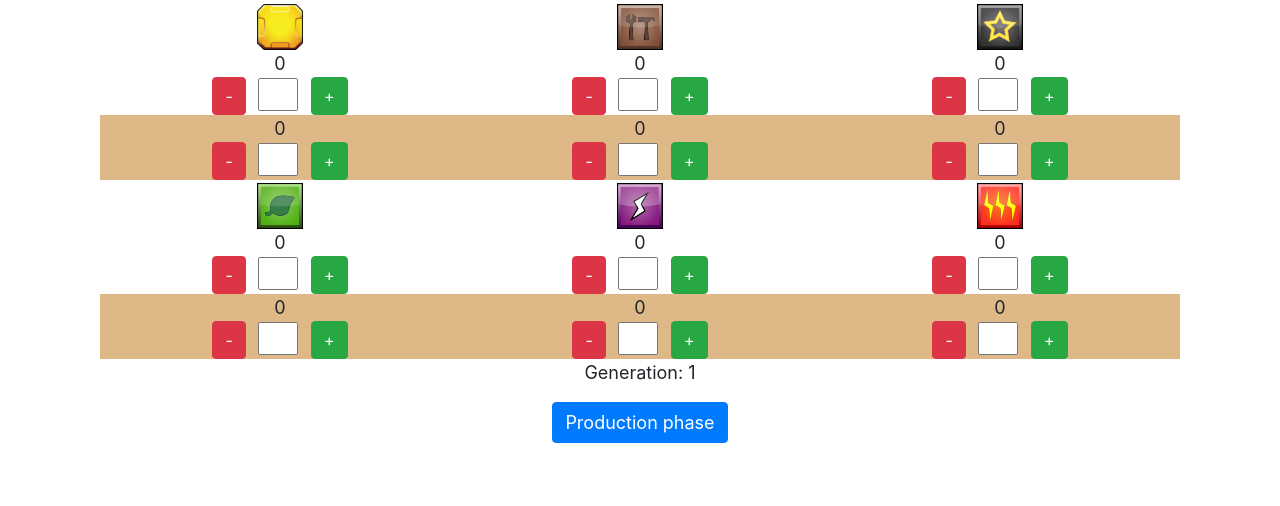
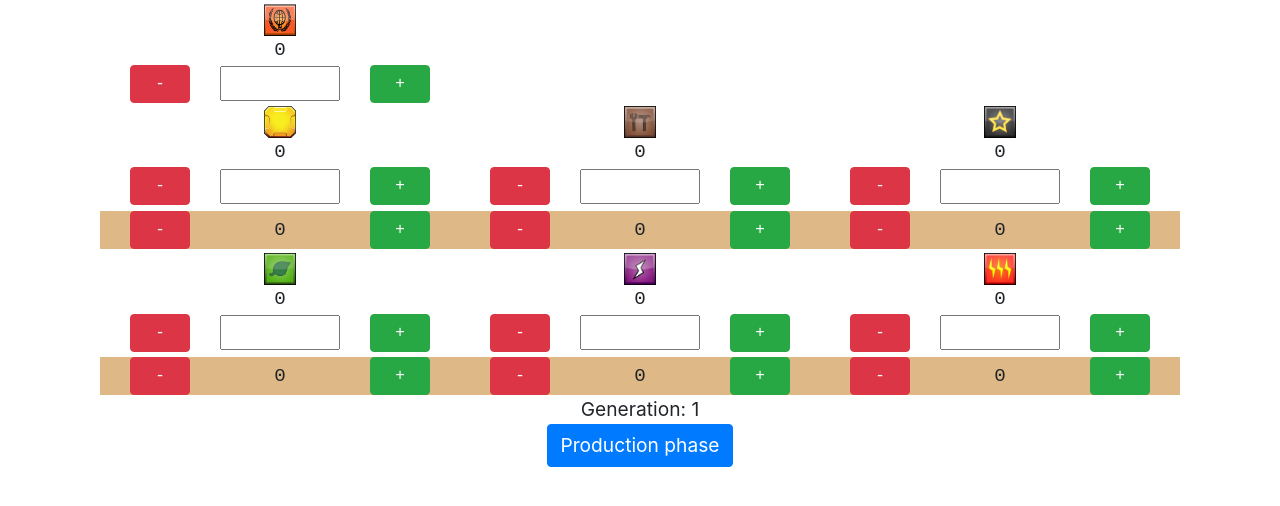
Before and after one commit to galberola/terraforming-mars-companion, a React (Create React App) app: page / in a window 1280 px wide. Shown: the top 506 px of the page. Built offline with nearby package versions, Linux system fonts and the light colour scheme.

Commit message:
[added] New resource Terraforming Rating (added to production calculation) & overhaul of UI

```diff
--- a/public/css/styles.css
+++ b/public/css/styles.css
@@ -1,22 +1,36 @@
 .resource-tab {
-  font-size: 18px;
+  font-size: 1.2em;
 }
 
+.resource-tab .generation,
 .resource-tab .production-btn {
-  font-size: 18px;
+  font-size: 1em;
+}
+
+.resource-tab .generation {
+  margin-bottom: 0;
 }
 
 .resource-item {
   padding-top: .2em;
+  font-family: monospace;
 }
 
 .resource-input input[type=number] {
-  width: 40px;
-  max-width: 40px;
-  margin-left: .7em;
-  margin-right: .7em;
+  text-align: center;
 }
 
+.resource-input p {
+  margin: 0;
+  padding: 0;
+}
+
+.resource-input-production {
+  background-color: burlywood;
+  margin-top: .3em;
+}
+
+/* Hide arrows in Input Number element */
 /* Chrome, Safari, Edge, Opera */
 .resource-input input[type=number]::-webkit-outer-spin-button,
 .resource-input input[type=number]::-webkit-inner-spin-button {
@@ -28,12 +42,3 @@
 .resource-input input[type=number] {
   -moz-appearance: textfield;
 }
-
-.resource-input p {
-  margin: 0;
-  padding: 0;
-}
-
-.resource-input-production {
-  background-color: burlywood;
-}
--- a/src/components/resource/resource-input.tsx
+++ b/src/components/resource/resource-input.tsx
@@ -41,11 +41,31 @@ export default class ResourceInput extends Component<ResourceInputProps> {
       className += " resource-input-production";
     }
 
+    if (this.props.isProduction === true) {
+      return <div className={className}>
+        <div className="row no-gutters">
+        <p className="col-1 col-sm-1"></p>
+        <input type="button" className="btn btn-danger col-2 col-sm-2" onClick={e => this.onClick(InputAction.SUB)} value="-" />
+        <p className="col-1 col-sm-1"></p>
+        <p className="value col-4 col-sm-4 align-self-center">{this.props.amount}</p>
+        <p className="col-1 col-sm-1"></p>
+        <input type="button" className="btn btn-success col-2 col-sm-2" onClick={e => this.onClick(InputAction.ADD)} value="+" />
+        <p className="col-1 col-sm-1"></p>
+      </div>
+      </div>
+    }
+
     return <div className={className}>
       <p className="value">{this.props.amount}</p>
-      <input type="button" className="btn btn-danger" onClick={e => this.onClick(InputAction.SUB)} value="-" />
-      <input type="number" ref={i => this.numberInputRef = i} />
-      <input type="button" className="btn btn-success" onClick={e => this.onClick(InputAction.ADD)} value="+" />
+      <div className="row no-gutters">
+        <p className="col-1 col-sm-1"></p>
+        <input type="button" className="btn btn-danger col-2 col-sm-2" onClick={e => this.onClick(InputAction.SUB)} value="-" />
+        <p className="col-1 col-sm-1"></p>
+        <input type="number" className="col-4 col-sm-4 align-self-center" ref={i => this.numberInputRef = i} />
+        <p className="col-1 col-sm-1"></p>
+        <input type="button" className="btn btn-success col-2 col-sm-2" onClick={e => this.onClick(InputAction.ADD)} value="+" />
+        <p className="col-1 col-sm-1"></p>
+      </div>
     </div>
   }
 }
--- a/src/components/resource/resource-item.tsx
+++ b/src/components/resource/resource-item.tsx
@@ -9,12 +9,20 @@ export interface ResourceItemProps {
   onAmountModified: (name: string, quantity: number) => void,
   onProductionModified: (name: string, quantity: number) => void,
   className?: string,
+  hideProduction?: boolean,
 }
 
 export default function RenderItem(props: ResourceItemProps) {
+  let productionInput = props.hideProduction
+    ? undefined
+    : <ResourceInput
+    amount={props.production}
+    isProduction={true}
+    onAddQuantity={quantity => props.onProductionModified(props.name, quantity)} />;
+
   return <div className={"resource-item " + props.className}>
-      <img alt={props.name} src={props.icon} width="46" height="46" />
+      <img alt={props.name} src={props.icon} width="32" height="32" />
       <ResourceInput amount={props.amount} onAddQuantity={quantity => props.onAmountModified(props.name, quantity)} />
-      <ResourceInput amount={props.production} isProduction={true} onAddQuantity={quantity => props.onProductionModified(props.name, quantity)} />
+      { productionInput }
     </div>;
 }
--- a/src/components/resource/resources-tab.tsx
+++ b/src/components/resource/resources-tab.tsx
@@ -22,6 +22,7 @@ export default class ResourcesTab extends Component<{}, ResourcesTabState> {
     this.state = {
       generation: 1,
       resources: {
+        "TR": { name: "TR", amount: 0, production: 0, icon: this.getImageUrl("tr") },
         "M€": { name: "M€", amount: 0, production: 0, icon: this.getImageUrl("megacredit") },
         "Steel": { name: "Steel", amount: 0, production: 0, icon: this.getImageUrl("steel") },
         "Titanium": { name: "Titanium", amount: 0, production: 0, icon: this.getImageUrl("titanium") },
@@ -62,6 +63,9 @@ export default class ResourcesTab extends Component<{}, ResourcesTabState> {
       resources[key].amount += resources[key].production;
     })
 
+    // MegaCredits are also increased by the TR (Terraforming Rating)
+    resources["M€"].amount += resources["TR"].amount;
+
     this.setState({
       generation: this.state.generation + 1,
       resources
@@ -72,6 +76,14 @@ export default class ResourcesTab extends Component<{}, ResourcesTabState> {
     const itemStyle = "col-6 col-sm-6 col-md-4";
 
     return <div className="resource-tab container">
+      <div className="row no-gutters">
+      <ResourceItem
+          className={itemStyle}
+          {...this.state.resources["TR"]}
+          hideProduction={true}
+          onAmountModified={(name, quantity) => this.onAmountModified(name, quantity)}
+          onProductionModified={() => {}} />
+      </div>
       <div className="row no-gutters">
         <ResourceItem
           className={itemStyle}
```
